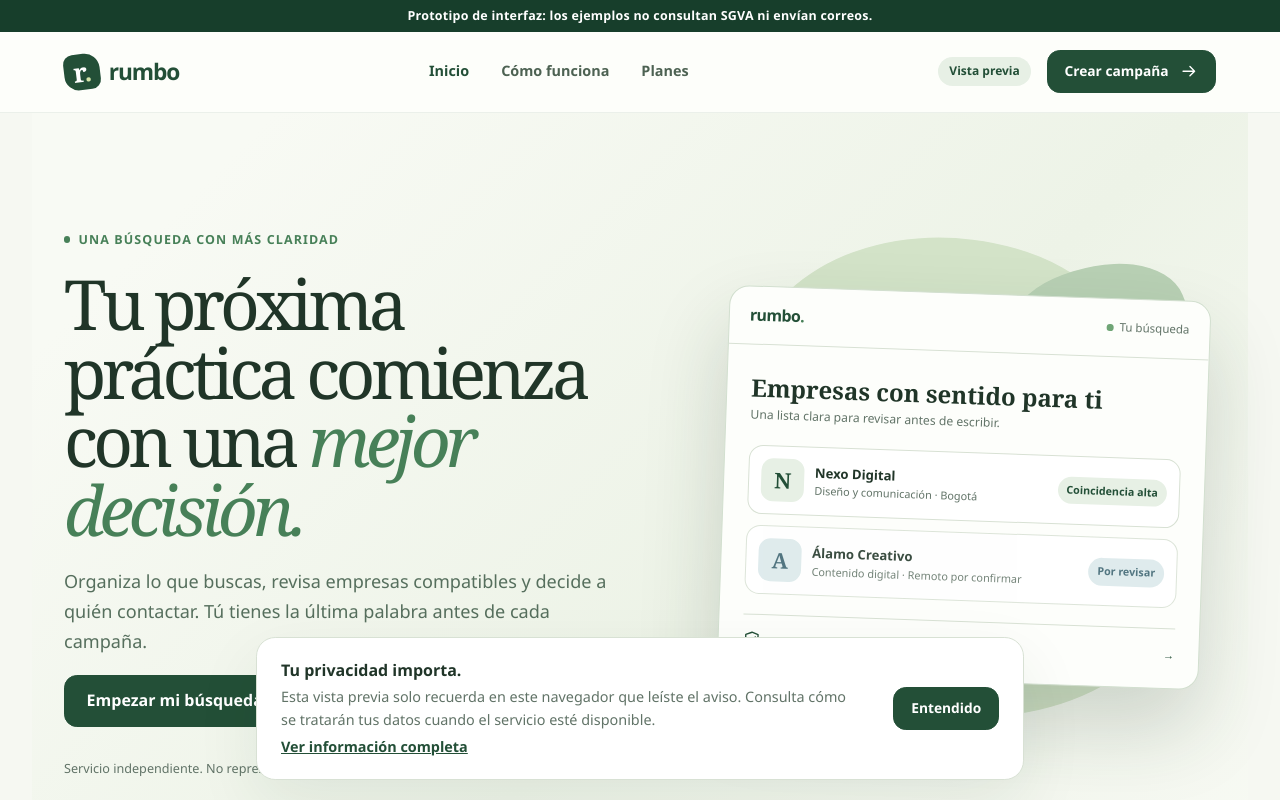
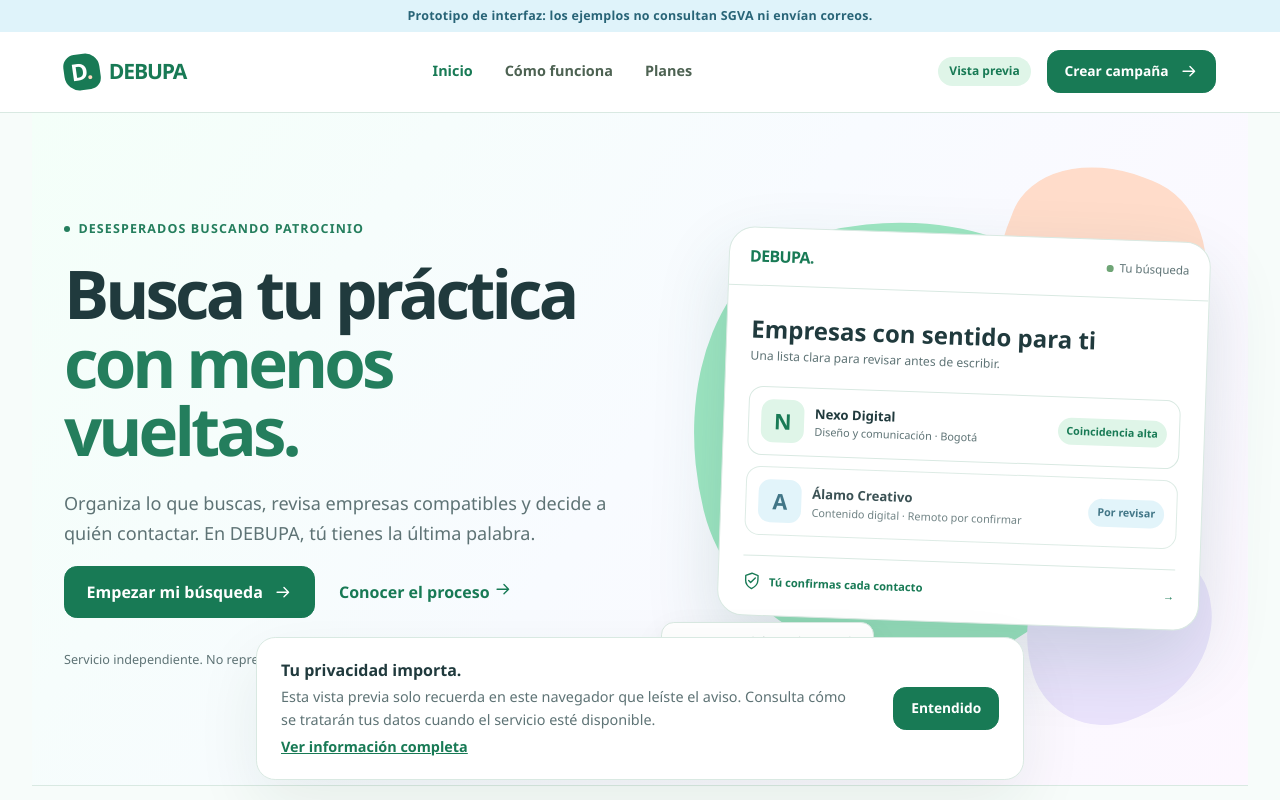
Before and after one commit to Juanfepm/sena-oportunidades, a plain HTML site: page frontend/index.html in a window 1280 px wide. Shown: the top 800 px of the page. Drawn offline with Linux system fonts and the light colour scheme.

Commit message:
Renovar identidad visual como DEBUPA

```diff
--- a/frontend/estilos/base.css
+++ b/frontend/estilos/base.css
@@ -14,7 +14,7 @@ body {
   font-family: var(--fuente_cuerpo);
   line-height: 1.55;
   margin: 0;
-  min-width: 320px;
+  min-width: 0;
 }
 
 button,
@@ -70,7 +70,7 @@ select:focus-visible,
 textarea:focus-visible,
 a:focus-visible,
 button:focus-visible {
-  outline: 3px solid #79a978;
+  outline: 3px solid #17847e;
   outline-offset: 3px;
 }
 
--- a/frontend/estilos/componentes.css
+++ b/frontend/estilos/componentes.css
@@ -45,8 +45,8 @@
 }
 
 .aviso_prototipo {
-  background: var(--color_verde_profundo);
-  color: var(--color_blanco);
+  background: var(--color_azul);
+  color: var(--color_azul_texto);
   font-size: 0.78rem;
   font-weight: 600;
   letter-spacing: 0.02em;
@@ -131,8 +131,8 @@
 }
 
 .cabecera_sitio {
-  background: rgb(253 254 251 / 92%);
-  border-bottom: 1px solid rgb(35 79 55 / 8%);
+  background: rgb(255 255 255 / 92%);
+  border-bottom: 1px solid var(--color_borde);
   position: relative;
   z-index: 5;
 }
@@ -315,26 +315,27 @@
   align-items: center;
   color: var(--color_verde);
   display: inline-flex;
-  font-size: 1.42rem;
-  font-weight: 800;
+  font-family: var(--fuente_titulo);
+  font-size: 1.32rem;
+  font-weight: 900;
   gap: 0.55rem;
-  letter-spacing: -0.05em;
+  letter-spacing: -0.055em;
   text-decoration: none;
 }
 
 .marca_simbolo {
   align-items: center;
   background: var(--color_verde);
-  border-radius: 0.6rem 0.95rem 0.6rem 0.9rem;
+  border-radius: 0.75rem 0.9rem 0.7rem 0.95rem;
   color: var(--color_blanco);
   display: inline-flex;
   font-family: var(--fuente_titulo);
-  font-size: 1.65rem;
+  font-size: 1.45rem;
   height: 2.25rem;
   justify-content: center;
-  letter-spacing: -0.12em;
+  letter-spacing: -0.08em;
   padding-right: 0.14rem;
-  transform: rotate(-7deg);
+  transform: rotate(-8deg);
   width: 2.25rem;
 }
 
@@ -426,7 +427,7 @@
 }
 
 .pie_sitio {
-  background: var(--color_verde_profundo);
+  background: #195c60;
   color: var(--color_blanco);
   margin-top: clamp(4rem, 8vw, 7rem);
 }
--- a/frontend/estilos/paginas.css
+++ b/frontend/estilos/paginas.css
@@ -101,7 +101,7 @@
 
 .correo_cabecera {
   align-items: center;
-  background: #f3f7ef;
+  background: #f0faf7;
   border-bottom: 1px solid var(--color_borde);
   display: flex;
   gap: var(--espacio_3);
@@ -131,7 +131,7 @@
 }
 
 .correo_cuerpo textarea:focus-visible {
-  outline: 2px solid #79a978;
+  outline: 2px solid #17847e;
   outline-offset: 0.35rem;
 }
 
@@ -157,7 +157,7 @@
 }
 
 .correo_fila input:focus-visible {
-  outline: 2px solid #79a978;
+  outline: 2px solid #17847e;
   outline-offset: -0.4rem;
 }
 
@@ -219,27 +219,38 @@
 }
 
 .forma_decorativa {
+  pointer-events: none;
   position: absolute;
 }
 
-.forma_decorativa_uno {
-  background: #d3e3c8;
-  border-radius: 48% 52% 58% 42% / 38% 61% 39% 62%;
-  height: 30rem;
-  right: 1rem;
-  top: 0.4rem;
-  transform: rotate(16deg);
-  width: 30rem;
+.forma_decorativa_dos {
+  background: var(--color_coral);
+  border-radius: 55% 45% 39% 61% / 43% 57% 48% 52%;
+  height: 12rem;
+  right: 0.5rem;
+  top: -0.5rem;
+  transform: rotate(21deg);
+  width: 13rem;
 }
 
-.forma_decorativa_dos {
-  background: #b8d0b4;
-  border-radius: 46% 54% 39% 61% / 55% 38% 62% 45%;
+.forma_decorativa_tres {
+  background: var(--color_lila);
+  border-radius: 42% 58% 61% 39% / 59% 43% 57% 41%;
+  bottom: 0.1rem;
   height: 11rem;
-  right: 1rem;
-  top: 2rem;
-  transform: rotate(-24deg);
-  width: 13rem;
+  right: 0;
+  transform: rotate(-18deg);
+  width: 12rem;
+}
+
+.forma_decorativa_uno {
+  background: #9ee6c2;
+  border-radius: 41% 59% 47% 53% / 54% 41% 59% 46%;
+  height: 28rem;
+  left: -0.5rem;
+  top: 2.5rem;
+  transform: rotate(-14deg);
+  width: 27rem;
 }
 
 .franja_beneficios {
@@ -277,7 +288,7 @@
   gap: clamp(1rem, 5vw, 5rem);
   grid-template-columns: minmax(0, 1fr) minmax(0, 0.9fr);
   min-height: 39rem;
-  padding-block: clamp(4rem, 9vw, 7rem);
+  padding-block: clamp(3rem, 5vw, 4.5rem);
 }
 
 .hero_acciones {
@@ -295,17 +306,18 @@
 
 .hero_texto h1 {
   font-family: var(--fuente_titulo);
-  font-size: clamp(3.2rem, 5.4vw, 5.7rem);
-  font-weight: 500;
-  letter-spacing: -0.067em;
-  line-height: 0.99;
+  font-size: clamp(3.1rem, 5.25vw, 5.4rem);
+  font-weight: 800;
+  letter-spacing: -0.058em;
+  line-height: 1.02;
   margin: var(--espacio_5) 0 var(--espacio_6);
   max-width: 41rem;
 }
 
 .hero_texto h1 em {
   color: var(--color_verde_claro);
-  font-weight: 400;
+  font-style: normal;
+  font-weight: 800;
 }
 
 .hero_visual {
@@ -522,7 +534,7 @@
 }
 
 .panel_seleccion_fondo {
-  background: rgb(9 30 17 / 43%);
+  background: rgb(23 51 55 / 45%);
   inset: 0;
   position: absolute;
 }
@@ -532,6 +544,18 @@
   border: 1px solid var(--color_borde);
   border-radius: var(--radio_medio);
   padding: var(--espacio_8);
+}
+
+.paso_tarjeta:nth-child(2) {
+  background: var(--color_azul);
+}
+
+.paso_tarjeta:nth-child(3) {
+  background: var(--color_verde_suave);
+}
+
+.paso_tarjeta:nth-child(4) {
+  background: var(--color_lila);
 }
 
 .paso_tarjeta h2 {
@@ -681,8 +705,8 @@
 }
 
 .plan_tarjeta_destacado {
-  background: var(--color_fondo_verde);
-  border-color: #b8cdb5;
+  background: var(--color_lila);
+  border-color: #d7c9f6;
 }
 
 .planes_grid {
@@ -911,7 +935,7 @@
 }
 
 .texto_destacado {
-  color: #566f5d;
+  color: var(--color_muted);
   font-size: clamp(1rem, 1.5vw, 1.13rem);
   line-height: 1.65;
   max-width: 35rem;
@@ -947,9 +971,9 @@
 
 .vista_previa {
   background: var(--color_hoja);
-  border: 1px solid #d2dfcf;
-  border-radius: 1.25rem;
-  box-shadow: 0 2.5rem 5rem rgb(32 53 40 / 18%);
+  border: 1px solid var(--color_borde);
+  border-radius: 1.6rem;
+  box-shadow: 0 2rem 4.5rem rgb(40 92 85 / 16%);
   left: 1.4rem;
   overflow: hidden;
   position: absolute;
@@ -1039,8 +1063,8 @@
   }
 
   .forma_decorativa_uno {
-    height: 24rem;
-    width: 24rem;
+    height: 19rem;
+    width: 19rem;
   }
 
   .hero_visual {
@@ -1123,6 +1147,20 @@
     padding-left: 0;
   }
 
+  .forma_decorativa_dos {
+    right: 1.5rem;
+  }
+
+  .forma_decorativa_tres {
+    right: 2rem;
+  }
+
+  .forma_decorativa_uno {
+    height: clamp(14rem, 70vw, 18rem);
+    left: 1.5rem;
+    width: clamp(14rem, 70vw, 18rem);
+  }
+
   .hero_texto h1 {
     font-size: clamp(3rem, 12vw, 4.5rem);
   }
--- a/frontend/estilos/variables.css
+++ b/frontend/estilos/variables.css
@@ -1,20 +1,22 @@
 :root {
-  --color_acento: #d6e6aa;
-  --color_azul: #dbe9eb;
-  --color_azul_texto: #3b6370;
+  --color_acento: #ffd9be;
+  --color_azul: #dff3fa;
+  --color_azul_texto: #286477;
   --color_blanco: #ffffff;
-  --color_borde: #d8e1d4;
+  --color_borde: #d9e9e2;
+  --color_coral: #ffdcca;
   --color_error: #a83232;
   --color_error_fondo: #fff1ee;
-  --color_fondo: #f6f8f2;
-  --color_fondo_verde: #eaf0e2;
-  --color_hoja: #fdfefb;
-  --color_muted: #617367;
-  --color_texto: #203528;
-  --color_verde: #234f37;
-  --color_verde_claro: #478058;
-  --color_verde_profundo: #173e2b;
-  --color_verde_suave: #e7f0e5;
+  --color_fondo: #f7fcfa;
+  --color_fondo_verde: #e9f8ee;
+  --color_hoja: #ffffff;
+  --color_lila: #eae3fc;
+  --color_muted: #5e7375;
+  --color_texto: #203a3d;
+  --color_verde: #187a55;
+  --color_verde_claro: #247e5d;
+  --color_verde_profundo: #126445;
+  --color_verde_suave: #dff5e8;
   --espacio_1: 0.25rem;
   --espacio_2: 0.5rem;
   --espacio_3: 0.75rem;
@@ -25,9 +27,9 @@
   --espacio_10: 2.5rem;
   --espacio_12: 3rem;
   --espacio_16: 4rem;
-  --fuente_cuerpo: "Segoe UI", "Aptos", Arial, sans-serif;
-  --fuente_titulo: Georgia, "Times New Roman", serif;
-  --gradiente_hero: linear-gradient(135deg, #f8faf4 12%, #edf3e7 58%, #f8faf4 100%);
+  --fuente_cuerpo: "Aptos", "Segoe UI", Arial, sans-serif;
+  --fuente_titulo: "Aptos Display", "Segoe UI", Arial, sans-serif;
+  --gradiente_hero: linear-gradient(125deg, #f4fff9 0%, #f8fbff 50%, #fdf7ff 100%);
   --radio_boton: 0.8rem;
   --radio_grande: 1.75rem;
   --radio_medio: 1.2rem;
--- a/frontend/guiones/principal.js
+++ b/frontend/guiones/principal.js
@@ -23,19 +23,19 @@ let simulacionActiva = null;
 function configurarCookies() {
   const aviso = document.querySelector("#aviso-cookies");
   const leerPreferencia = () => {
-    try { return localStorage.getItem("rumbo_aviso_cookies") === "entendido"; }
+    try { return localStorage.getItem("debupa_aviso_cookies") === "entendido"; }
     catch { return false; }
   };
   aviso.hidden = leerPreferencia();
 
   document.querySelector("#aceptar-cookies").addEventListener("click", () => {
-    try { localStorage.setItem("rumbo_aviso_cookies", "entendido"); }
+    try { localStorage.setItem("debupa_aviso_cookies", "entendido"); }
     catch { /* El aviso puede cerrarse aunque el navegador bloquee el almacenamiento. */ }
     aviso.hidden = true;
   });
 
   document.querySelector("#restablecer-cookies").addEventListener("click", () => {
-    try { localStorage.removeItem("rumbo_aviso_cookies"); }
+    try { localStorage.removeItem("debupa_aviso_cookies"); }
     catch { /* No se almacenó la preferencia. */ }
     aviso.hidden = false;
   });
--- a/frontend/guiones/rutas.js
+++ b/frontend/guiones/rutas.js
@@ -22,7 +22,7 @@ export function mostrarRuta() {
     if (enlace.dataset.enlaceRuta === ruta) enlace.setAttribute("aria-current", "page");
     else enlace.removeAttribute("aria-current");
   });
-  document.title = `${document.querySelector(`#${ruta} h1`)?.textContent ?? "Rumbo"} | Rumbo`;
+  document.title = `${document.querySelector(`#${ruta} h1`)?.textContent ?? "DEBUPA"} | DEBUPA`;
   window.scrollTo({ top: 0, behavior: "instant" });
 }
 
--- a/frontend/index.html
+++ b/frontend/index.html
@@ -4,9 +4,10 @@
     <meta charset="utf-8">
     <meta name="viewport" content="width=device-width, initial-scale=1">
     <meta name="description" content="Organiza tu búsqueda de empresa de práctica, revisa coincidencias y conserva el control antes de contactar.">
-    <meta name="theme-color" content="#234f37">
+    <meta name="theme-color" content="#187a55">
     <meta http-equiv="Content-Security-Policy" content="default-src 'self'; img-src 'self' data:; script-src 'self'; style-src 'self'; connect-src 'self'; object-src 'none'; base-uri 'self'; form-action 'self'">
-    <title>Rumbo | Busca tu próxima práctica</title>
+    <title>DEBUPA | Busca tu próxima práctica</title>
+    <link rel="icon" type="image/svg+xml" href="./recursos/favicon.svg">
     <link rel="stylesheet" href="./estilos/variables.css">
     <link rel="stylesheet" href="./estilos/base.css">
     <link rel="stylesheet" href="./estilos/componentes.css">
@@ -19,9 +20,9 @@
 
     <header class="cabecera_sitio">
       <div class="contenedor cabecera_interior">
-        <a class="marca" href="#inicio" aria-label="Rumbo, ir al inicio">
-          <span class="marca_simbolo" aria-hidden="true">r<span>.</span></span>
-          <span>rumbo</span>
+        <a class="marca" href="#inicio" aria-label="DEBUPA, ir al inicio">
+          <span class="marca_simbolo" aria-hidden="true">D<span>.</span></span>
+          <span>DEBUPA</span>
         </a>
         <nav class="navegacion_principal" aria-label="Navegación principal">
           <a href="#inicio" data-enlace-ruta="inicio">Inicio</a>
@@ -39,9 +40,9 @@
       <section id="inicio" class="pagina pagina_inicio" data-pagina>
         <div class="contenedor hero">
           <div class="hero_texto">
-            <span class="ceja"><span class="ceja_punto"></span> Una búsqueda con más claridad</span>
-            <h1>Tu próxima práctica comienza con una <em>mejor decisión.</em></h1>
-            <p class="texto_destacado">Organiza lo que buscas, revisa empresas compatibles y decide a quién contactar. Tú tienes la última palabra antes de cada campaña.</p>
+            <span class="ceja"><span class="ceja_punto"></span> Desesperados buscando patrocinio</span>
+            <h1>Busca tu práctica <em>con menos vueltas.</em></h1>
+            <p class="texto_destacado">Organiza lo que buscas, revisa empresas compatibles y decide a quién contactar. En DEBUPA, tú tienes la última palabra.</p>
             <div class="hero_acciones">
               <a class="boton" href="#campana">Empezar mi búsqueda <svg class="icono" aria-hidden="true"><use href="./recursos/iconos.svg#flecha"></use></svg></a>
               <a class="enlace_texto" href="#como-funciona">Conocer el proceso <svg class="icono" aria-hidden="true"><use href="./recursos/iconos.svg#flecha"></use></svg></a>
@@ -51,8 +52,9 @@
           <div class="hero_visual" aria-label="Vista ilustrativa de una búsqueda organizada">
             <div class="forma_decorativa forma_decorativa_uno"></div>
             <div class="forma_decorativa forma_decorativa_dos"></div>
+            <div class="forma_decorativa forma_decorativa_tres"></div>
             <div class="vista_previa">
-              <div class="vista_previa_cabecera"><span class="vista_previa_marca">rumbo<span>.</span></span><span class="vista_previa_estado"><span></span> Tu búsqueda</span></div>
+              <div class="vista_previa_cabecera"><span class="vista_previa_marca">DEBUPA<span>.</span></span><span class="vista_previa_estado"><span></span> Tu búsqueda</span></div>
               <div class="vista_previa_cuerpo">
                 <div class="vista_previa_titulo">Empresas con sentido para ti</div>
                 <p>Una lista clara para revisar antes de escribir.</p>
@@ -79,7 +81,7 @@
         </div>
         <div class="contenedor seccion_destacada">
           <div><span class="ceja">Pensado para aprendices</span><h2>Una herramienta cercana, sin pasos innecesarios.</h2></div>
-          <p>El SGVA ya reúne ofertas afines a tu formación. Rumbo te ayuda a organizar la información, entender por qué una empresa podría encajar contigo y preparar un contacto externo con tu autorización.</p>
+          <p>El SGVA ya reúne ofertas afines a tu formación. DEBUPA te ayuda a organizar la información, entender por qué una empresa podría encajar contigo y preparar un contacto externo con tu autorización.</p>
         </div>
       </section>
 
@@ -193,18 +195,18 @@
 
       <section id="pago" class="pagina pagina_informativa" data-pagina hidden><div class="contenedor pagina_encabezado"><span class="ceja">Activación premium</span><h1>Un pago sencillo, verificado por una persona.</h1><p>La opción premium todavía no recibe pagos. Aquí aparecerá el QR de Nequi y el formulario para adjuntar el comprobante cuando estén configurados.</p></div><div class="contenedor pago_espera"><span class="icono_circulo"><svg class="icono" aria-hidden="true"><use href="./recursos/iconos.svg#reloj"></use></svg></span><h2>Pago aún no habilitado</h2><p>Publicaremos el valor, el destinatario y el tiempo de verificación antes de solicitar cualquier consignación.</p><a class="boton" href="#planes">Volver a planes</a></div></section>
 
-      <section id="nosotros" class="pagina pagina_informativa" data-pagina hidden><div class="contenedor pagina_encabezado"><span class="ceja">Sobre el proyecto</span><h1>Una idea nacida de una búsqueda real.</h1><p>Rumbo busca reducir el tiempo que un aprendiz dedica a revisar ofertas dispersas y preparar contactos, sin quitarle el control sobre su decisión.</p></div><div class="contenedor texto_legal"><h2>Qué hacemos</h2><p>Organizamos preferencias, mostramos coincidencias explicables y facilitamos la preparación de correos individuales. El proyecto está en desarrollo y la automatización aún no se encuentra disponible.</p><h2>Qué no hacemos</h2><p>No somos una herramienta oficial del SENA, no aseguramos una práctica y no postulamos automáticamente al aprendiz dentro del SGVA. Cada vacante y su modalidad deben confirmarse con la empresa.</p><h2>Por qué existe</h2><p>La búsqueda puede exigir revisar muchas ofertas con información incompleta. Queremos que el aprendiz pueda reconocer las oportunidades pertinentes con menos trabajo repetitivo.</p></div></section>
+      <section id="nosotros" class="pagina pagina_informativa" data-pagina hidden><div class="contenedor pagina_encabezado"><span class="ceja">Sobre el proyecto</span><h1>Una idea nacida de una búsqueda real.</h1><p>DEBUPA, de «desesperados buscando patrocinio», busca reducir el tiempo que un aprendiz dedica a revisar ofertas dispersas y preparar contactos, sin quitarle el control sobre su decisión.</p></div><div class="contenedor texto_legal"><h2>Qué hacemos</h2><p>Organizamos preferencias, mostramos coincidencias explicables y facilitamos la preparación de correos individuales. El proyecto está en desarrollo y la automatización aún no se encuentra disponible.</p><h2>Qué no hacemos</h2><p>No somos una herramienta oficial del SENA, no aseguramos una práctica y no postulamos automáticamente al aprendiz dentro del SGVA. Cada vacante y su modalidad deben confirmarse con la empresa.</p><h2>Por qué existe</h2><p>La búsqueda puede exigir revisar muchas ofertas con información incompleta. Queremos que el aprendiz pueda reconocer las oportunidades pertinentes con menos trabajo repetitivo.</p></div></section>
 
       <section id="privacidad" class="pagina pagina_informativa" data-pagina hidden><div class="contenedor pagina_encabezado"><span class="ceja">Tus datos</span><h1>Tratamiento de información, explicado con claridad.</h1><p>Este texto describe el diseño previsto del servicio. La política jurídica definitiva se publicará antes de iniciar un piloto con datos reales.</p></div><div class="contenedor texto_legal"><h2>Datos previstos</h2><p>La versión operativa tratará tu identidad de Google, preferencias, historial mínimo de envíos y, durante cada campaña, credenciales SGVA, texto del correo y hasta dos archivos. Pediremos confirmación de mayoría de edad.</p><h2>Uso y conservación</h2><p>Las credenciales SGVA y los adjuntos se usarán para ejecutar la campaña y se eliminarán al terminar o vencer el trabajo. El historial de destinatarios y fechas se conservará para aplicar la regla de seis meses. Antes del piloto se definirán plazos exactos y un mecanismo de eliminación de cuenta.</p><h2>Acceso a Gmail</h2><p>Se solicitará únicamente el permiso necesario para enviar mensajes desde tu cuenta. El servicio no necesita leer tu bandeja para consultar el historial de contactos que haya registrado dentro de la aplicación.</p><h2>Esta vista previa</h2><p>Los formularios funcionan solo en tu navegador. No existe sesión de Google, almacenamiento en servidor ni transmisión a SGVA.</p></div></section>
 
       <section id="cookies" class="pagina pagina_informativa" data-pagina hidden><div class="contenedor pagina_encabezado"><span class="ceja">Preferencias de privacidad</span><h1>Cookies y almacenamiento local.</h1><p>La vista previa usa el almacenamiento de este navegador exclusivamente para recordar que leíste el aviso de cookies.</p></div><div class="contenedor texto_legal"><h2>Cookies esenciales</h2><p>Cuando exista inicio de sesión, se utilizará una cookie esencial y segura para mantener la sesión. No se prevén cookies publicitarias.</p><h2>Vista previa</h2><p>Al pulsar «Entendido», se guarda la preferencia en este navegador. Si la borras, el aviso aparecerá nuevamente. No registramos datos de navegación en un servidor desde esta demostración.</p><button id="restablecer-cookies" class="boton boton_secundario" type="button">Volver a mostrar el aviso</button></div></section>
 
-      <section id="terminos" class="pagina pagina_informativa" data-pagina hidden><div class="contenedor pagina_encabezado"><span class="ceja">Condiciones de uso</span><h1>Qué puedes esperar del servicio.</h1><p>Estas condiciones son un borrador informativo para la interfaz y requieren revisión antes de la operación real.</p></div><div class="contenedor texto_legal"><h2>Alcance</h2><p>Rumbo ayudará a consultar ofertas visibles para un aprendiz autorizado y a preparar contactos externos. No garantiza respuesta, entrevista o contrato.</p><h2>Tu decisión</h2><p>Deberás revisar las empresas y el mensaje antes de autorizar cada campaña. La clasificación automática puede equivocarse y una modalidad «posible» no es una oferta remota confirmada.</p><h2>Uso responsable</h2><p>Usarás tus propias credenciales y enviarás información veraz. La aplicación limitará el número de contactos para evitar mensajes repetidos o no deseados.</p></div></section>
+      <section id="terminos" class="pagina pagina_informativa" data-pagina hidden><div class="contenedor pagina_encabezado"><span class="ceja">Condiciones de uso</span><h1>Qué puedes esperar del servicio.</h1><p>Estas condiciones son un borrador informativo para la interfaz y requieren revisión antes de la operación real.</p></div><div class="contenedor texto_legal"><h2>Alcance</h2><p>DEBUPA ayudará a consultar ofertas visibles para un aprendiz autorizado y a preparar contactos externos. No garantiza respuesta, entrevista o contrato.</p><h2>Tu decisión</h2><p>Deberás revisar las empresas y el mensaje antes de autorizar cada campaña. La clasificación automática puede equivocarse y una modalidad «posible» no es una oferta remota confirmada.</p><h2>Uso responsable</h2><p>Usarás tus propias credenciales y enviarás información veraz. La aplicación limitará el número de contactos para evitar mensajes repetidos o no deseados.</p></div></section>
 
       <section id="administracion" class="pagina pagina_informativa" data-pagina hidden><div class="contenedor pagina_encabezado"><span class="ceja">Módulo reservado</span><h1>Administración del servicio.</h1><p>El panel real exigirá autorización de administrador y permitirá revisar pagos, campañas e incidencias. Esta ruta no muestra datos ni permite aprobar comprobantes.</p></div><div class="contenedor pago_espera"><span class="icono_circulo"><svg class="icono" aria-hidden="true"><use href="./recursos/iconos.svg#escudo"></use></svg></span><h2>Acceso aún no disponible</h2><p>La autenticación y el control de permisos se implementarán con el backend.</p></div></section>
     </main>
 
-    <footer class="pie_sitio"><div class="contenedor pie_sitio_interior"><div class="pie_identidad"><a class="marca marca_pie" href="#inicio"><span class="marca_simbolo" aria-hidden="true">r<span>.</span></span><span>rumbo</span></a><p>Más claridad para encontrar una práctica que conecte con lo que quieres aprender.</p><small>Proyecto independiente, no afiliado al SENA.</small></div><div class="pie_columna"><h2>Explora</h2><a href="#como-funciona">Cómo funciona</a><a href="#planes">Planes</a><a href="#nosotros">Por qué existe</a></div><div class="pie_columna"><h2>Información</h2><a href="#privacidad">Tratamiento de datos</a><a href="#cookies">Cookies</a><a href="#terminos">Términos de uso</a><a href="https://caprendizaje.sena.edu.co/sgva/APRENDICES/pag/ManualSGVAAprendices.pdf" target="_blank" rel="noopener noreferrer">Manual oficial del SGVA <span class="sr_solo">abre otra pestaña</span></a></div></div><div class="contenedor pie_sitio_base"><span>© <span id="anio-actual">2026</span> Rumbo. Vista previa del producto.</span><span>Diseñado para decidir con calma.</span></div></footer>
+    <footer class="pie_sitio"><div class="contenedor pie_sitio_interior"><div class="pie_identidad"><a class="marca marca_pie" href="#inicio"><span class="marca_simbolo" aria-hidden="true">D<span>.</span></span><span>DEBUPA</span></a><p>Más claridad para encontrar una práctica que conecte con lo que quieres aprender.</p><small>Proyecto independiente, no afiliado al SENA.</small></div><div class="pie_columna"><h2>Explora</h2><a href="#como-funciona">Cómo funciona</a><a href="#planes">Planes</a><a href="#nosotros">Por qué existe</a></div><div class="pie_columna"><h2>Información</h2><a href="#privacidad">Tratamiento de datos</a><a href="#cookies">Cookies</a><a href="#terminos">Términos de uso</a><a href="https://caprendizaje.sena.edu.co/sgva/APRENDICES/pag/ManualSGVAAprendices.pdf" target="_blank" rel="noopener noreferrer">Manual oficial del SGVA <span class="sr_solo">abre otra pestaña</span></a></div></div><div class="contenedor pie_sitio_base"><span>© <span id="anio-actual">2026</span> DEBUPA. Vista previa del producto.</span><span>Diseñado para decidir con calma.</span></div></footer>
 
     <div id="aviso-cookies" class="aviso_cookies" role="region" aria-label="Aviso de cookies" hidden><div><strong>Tu privacidad importa.</strong><p>Esta vista previa solo recuerda en este navegador que leíste el aviso. Consulta cómo se tratarán tus datos cuando el servicio esté disponible.</p><a href="#cookies">Ver información completa</a></div><button id="aceptar-cookies" class="boton boton_pequeno" type="button">Entendido</button></div>
   </body>
```
Also changed, not shown: frontend/recursos/favicon.svg (added), 2 other files.
